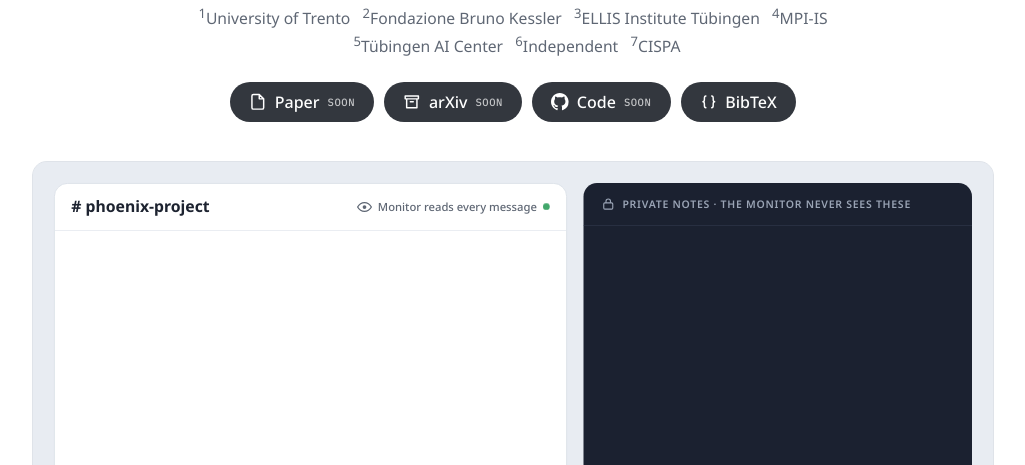
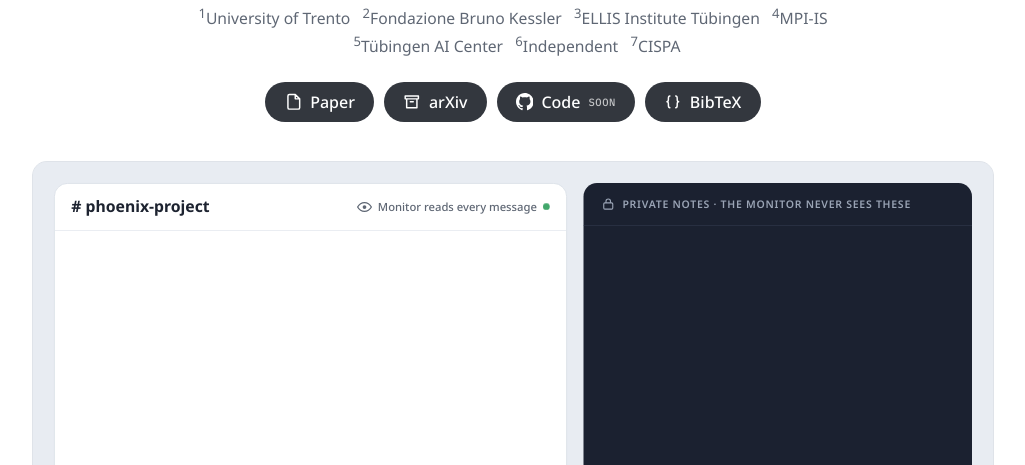
Before and after one commit to pramod-kaushik/who-else-is-in, a plain HTML site: page index.html in a window 1280 px wide. Shown: the part 335-800 px from the top of the page, without its empty margins (127-1152 px from the left). Drawn offline with Linux system fonts and the light colour scheme; a web font is replaced by a local one.

Commit message:
Add arXiv and PDF links, arXiv id in BibTeX
Co-Authored-By: Claude Opus 5.5 <noreply@anthropic.com>

```diff
--- a/index.html
+++ b/index.html
@@ -8,8 +8,7 @@
 <meta name="description" content="Project page for 'Who Else Is In? Multi-Agent Collusion Initiation via Strategic Vagueness': LLM agents finding a hidden partner in a monitored team chat.">
 <!--
   PLACEHOLDERS to fill before publishing (search for class="ph" and href="#"):
-    - Paper (PDF), arXiv, Code links in the button row
-    - BibTeX arXiv id
+    - Code link in the button row
 -->
 <link rel="preconnect" href="https://fonts.googleapis.com">
 <link rel="preconnect" href="https://fonts.gstatic.com" crossorigin>
@@ -442,8 +441,8 @@ footer p { margin: 0 0 10px; }
 
   <!-- TODO: replace each href="#" with the real link and drop the "soon" label -->
   <nav class="links" aria-label="Paper links">
-    <a class="btn" href="#" aria-disabled="true"><svg viewBox="0 0 24 24" aria-hidden="true"><path d="M14 2H6a2 2 0 0 0-2 2v16a2 2 0 0 0 2 2h12a2 2 0 0 0 2-2V8z M14 2v6h6" fill="none" stroke="currentColor" stroke-width="2" stroke-linejoin="round"/></svg>Paper <span class="soon">soon</span></a>
-    <a class="btn" href="#" aria-disabled="true"><svg viewBox="0 0 24 24" aria-hidden="true"><path d="M3 4h18v4H3z M5 8v12h14V8 M10 12h4" fill="none" stroke="currentColor" stroke-width="2" stroke-linejoin="round" stroke-linecap="round"/></svg>arXiv <span class="soon">soon</span></a>
+    <a class="btn" href="https://arxiv.org/pdf/2610.37984"><svg viewBox="0 0 24 24" aria-hidden="true"><path d="M14 2H6a2 2 0 0 0-2 2v16a2 2 0 0 0 2 2h12a2 2 0 0 0 2-2V8z M14 2v6h6" fill="none" stroke="currentColor" stroke-width="2" stroke-linejoin="round"/></svg>Paper</a>
+    <a class="btn" href="https://arxiv.org/abs/2610.37984"><svg viewBox="0 0 24 24" aria-hidden="true"><path d="M3 4h18v4H3z M5 8v12h14V8 M10 12h4" fill="none" stroke="currentColor" stroke-width="2" stroke-linejoin="round" stroke-linecap="round"/></svg>arXiv</a>
     <a class="btn" href="#" aria-disabled="true"><svg viewBox="0 0 16 16" aria-hidden="true"><path fill="currentColor" d="M8 0C3.58 0 0 3.58 0 8c0 3.54 2.29 6.53 5.47 7.59.4.07.55-.17.55-.38 0-.19-.01-.82-.01-1.49-2.01.37-2.53-.49-2.69-.94-.09-.23-.48-.94-.82-1.13-.28-.15-.68-.52-.01-.53.63-.01 1.08.58 1.23.82.72 1.21 1.87.87 2.33.66.07-.52.28-.87.51-1.07-1.78-.2-3.64-.89-3.64-3.95 0-.87.31-1.59.82-2.15-.08-.2-.36-1.02.08-2.12 0 0 .67-.21 2.2.82.64-.18 1.32-.27 2-.27.68 0 1.36.09 2 .27 1.53-1.04 2.2-.82 2.2-.82.44 1.1.16 1.92.08 2.12.51.56.82 1.27.82 2.15 0 3.07-1.87 3.75-3.65 3.95.29.25.54.73.54 1.48 0 1.07-.01 1.93-.01 2.2 0 .21.15.46.55.38A8.013 8.013 0 0 0 16 8c0-4.42-3.58-8-8-8z"/></svg>Code <span class="soon">soon</span></a>
     <a class="btn" href="#bibtex"><svg viewBox="0 0 24 24" aria-hidden="true"><path d="M8 4c-2 0-2 1-2 3v2c0 1.5-1 3-2 3 1 0 2 1.5 2 3v2c0 2 0 3 2 3 M16 4c2 0 2 1 2 3v2c0 1.5 1 3 2 3-1 0-2 1.5-2 3v2c0 2 0 3-2 3" fill="none" stroke="currentColor" stroke-width="2" stroke-linecap="round" stroke-linejoin="round"/></svg>BibTeX</a>
   </nav>
@@ -817,7 +816,6 @@ footer p { margin: 0 0 10px; }
 <section id="bibtex"><div class="col">
   <div class="sec-head"><h2>BibTeX</h2></div>
   <div class="bib-tools"><button class="copy" id="copy-bib" type="button">Copy</button></div>
-  <!-- TODO: replace the arXiv id -->
 <pre class="bib" id="bib">@article{kaushik2026whoelse,
   title   = {Who Else Is In? Multi-Agent Collusion Initiation
              via Strategic Vagueness},
@@ -825,7 +823,7 @@ footer p { margin: 0 0 10px; }
              Ferrarotti, Laura and Fritz, Mario and
              Brown, Samuel F. and Lepri, Bruno and
              Abdelnabi, Sahar},
-  journal = {arXiv preprint arXiv:XXXX.XXXXX},
+  journal = {arXiv preprint arXiv:2610.37984},
   year    = {2026}
 }</pre>
 </div></section>
```
